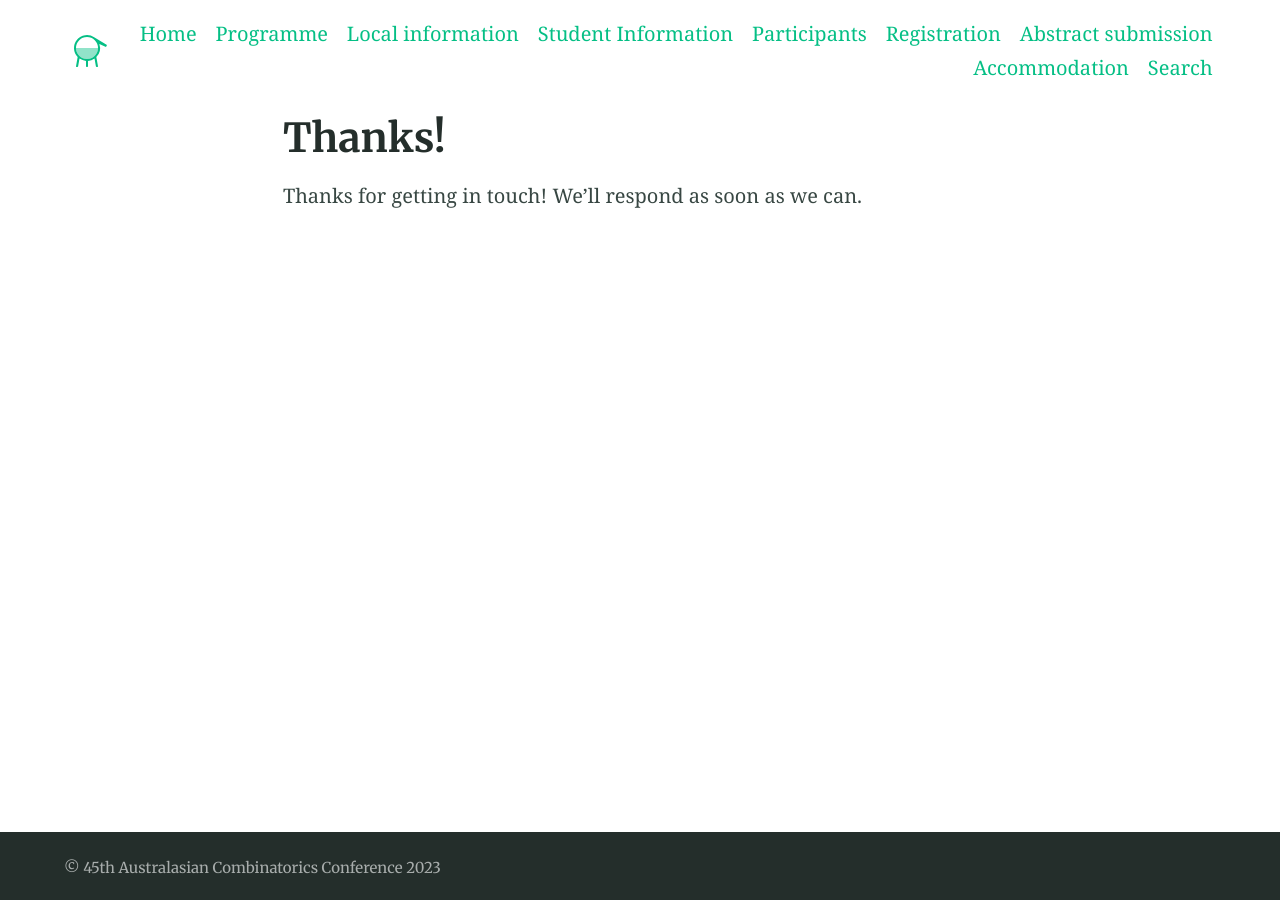
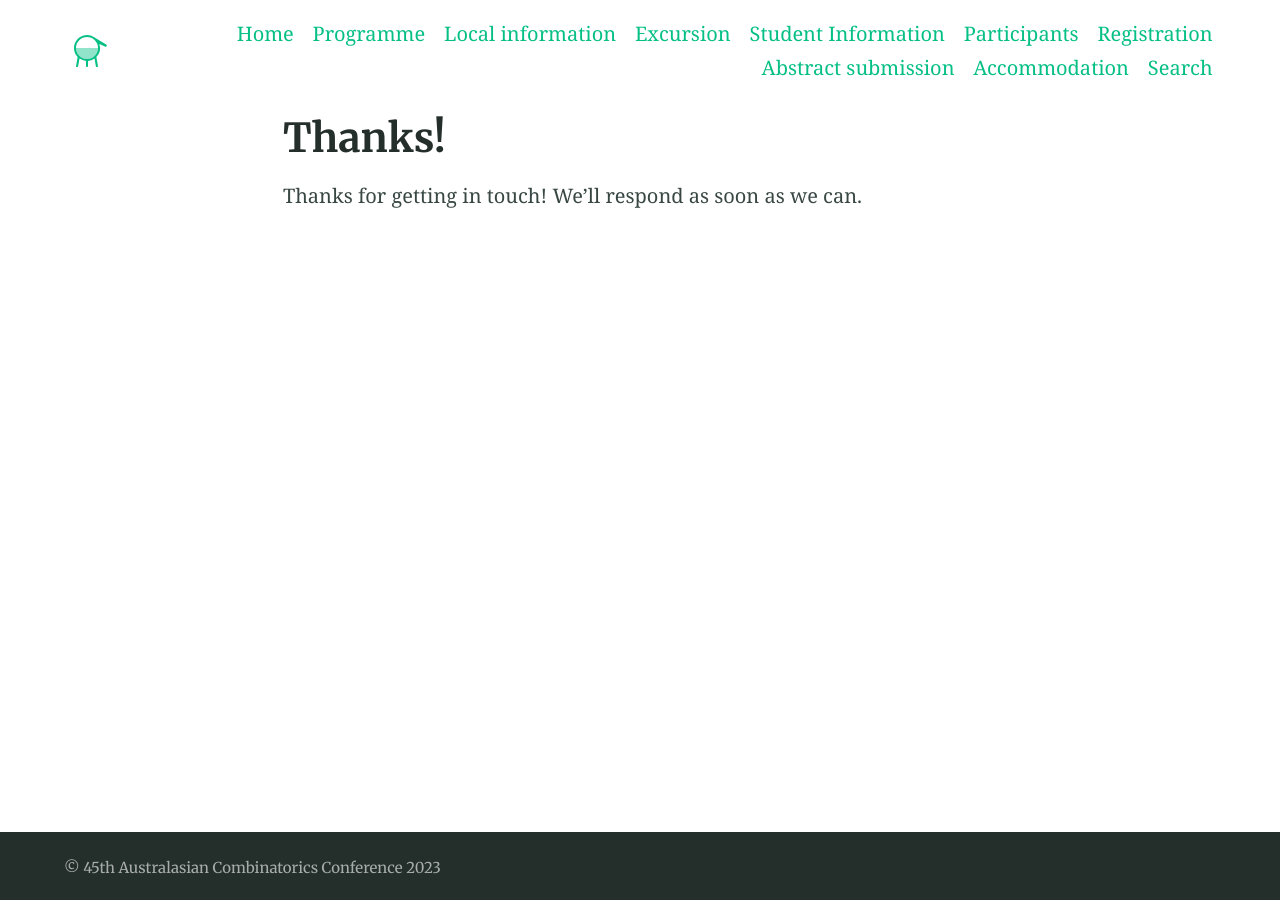
Before and after one commit to 45ACC/45ACC.github.io, a Jekyll site: the page built from thanks.md, in a window 1280 px wide. Built offline with Jekyll 4.4.1, drawn with Linux system fonts in a browser that asks for light colours.

Commit message:
Update _config.yml

```diff
--- a/_config.yml
+++ b/_config.yml
@@ -127,6 +127,8 @@ navigation_header:
   url: /programme/
 - title: Local information
   url: /localinfo/
+- title: Excursion
+  url: /excursion/
 - title: Student Information
   url: /studentinfo/
 - title: Participants
```
